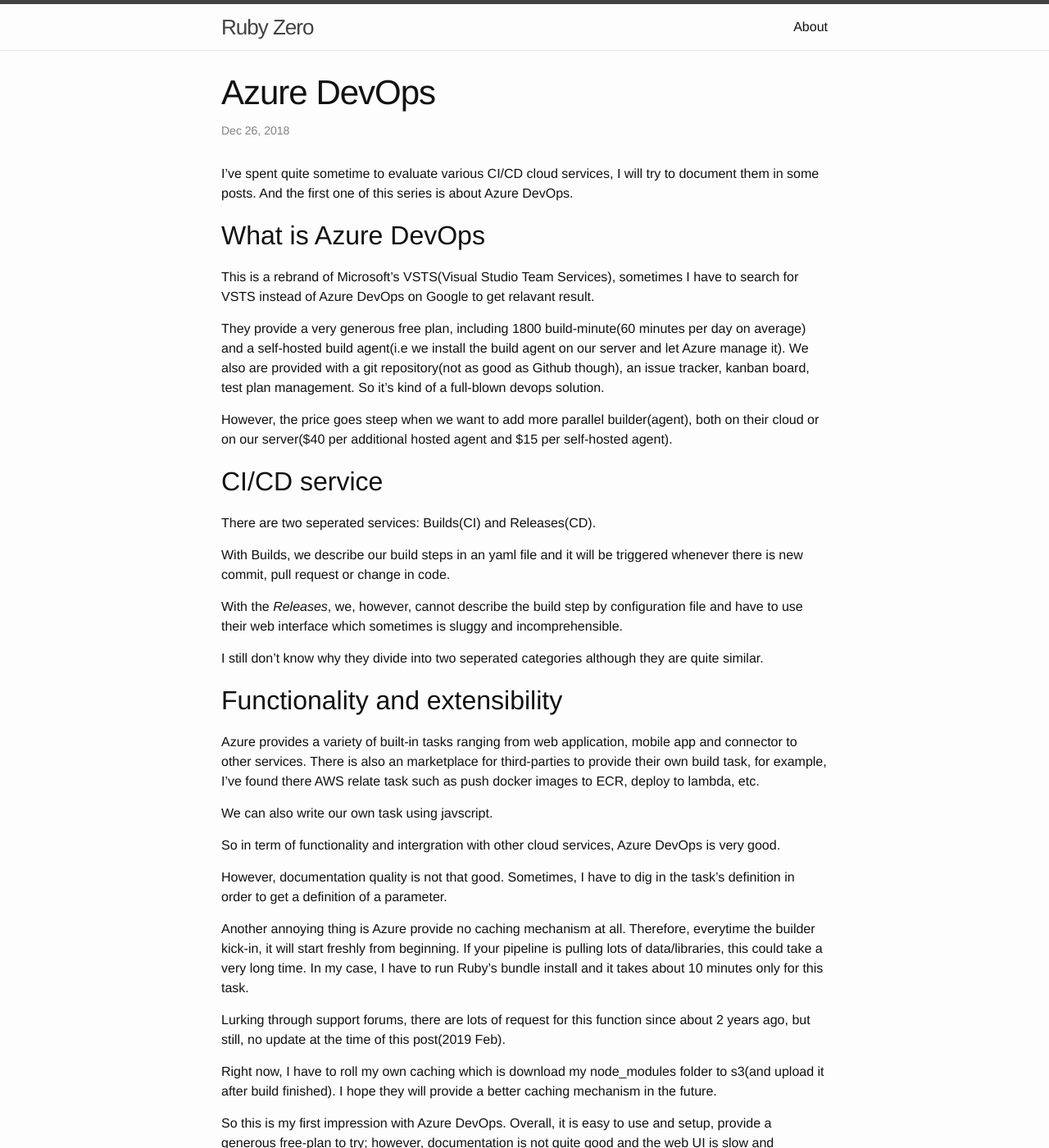
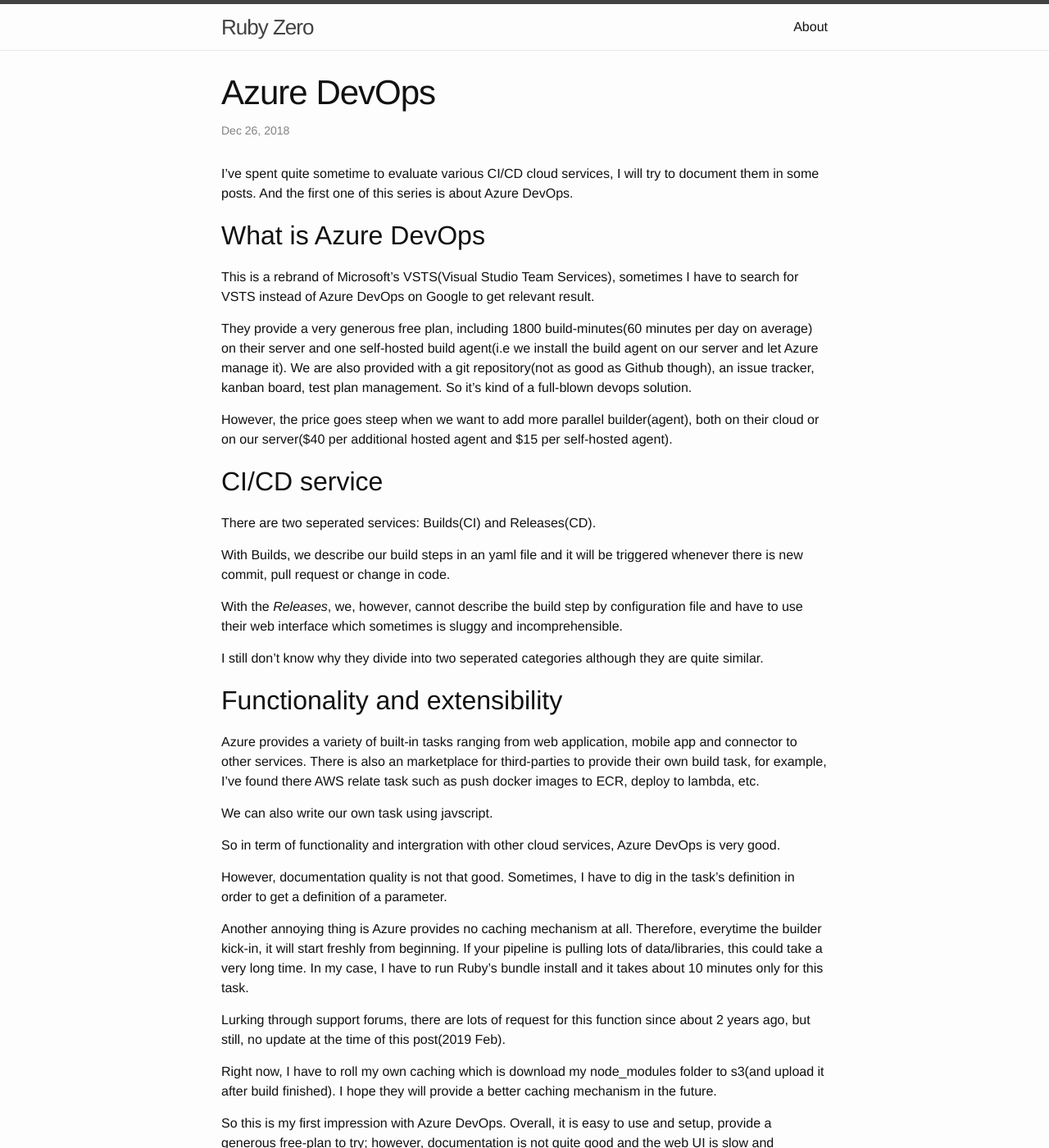
Before and after one commit to zinh/zinh.github.io, a Jekyll site: the page built from _posts/2019-02-11-2019-CD-services.markdown, in a window 1280 px wide and 1400 px high. Shown: the whole window at 82% size. Built offline with Jekyll 4.4.1, drawn with Linux system fonts in a browser that asks for light colours; some of the changed text lies outside the part shown.

Commit message:
Update 2019-02-11-2019-CD-services.markdown

```diff
--- a/_posts/2019-02-11-2019-CD-services.markdown
+++ b/_posts/2019-02-11-2019-CD-services.markdown
@@ -11,9 +11,9 @@
 
 ## What is Azure DevOps
 
-This is a rebrand of Microsoft's VSTS(Visual Studio Team Services), sometimes I have to search for VSTS instead of Azure DevOps on Google to get relavant result.
+This is a rebrand of Microsoft's VSTS(Visual Studio Team Services), sometimes I have to search for VSTS instead of Azure DevOps on Google to get relevant result.
 
-They provide a very generous free plan, including 1800 build-minute(60 minutes per day on average) and a self-hosted build agent(i.e we install the build agent on our server and let Azure manage it). We also are provided with a git repository(not as good as Github though), an issue tracker, kanban board, test plan management.
+They provide a very generous free plan, including 1800 build-minutes(60 minutes per day on average) on their server and one self-hosted build agent(i.e we install the build agent on our server and let Azure manage it). We are also provided with a git repository(not as good as Github though), an issue tracker, kanban board, test plan management.
 So it's kind of a full-blown devops solution.
 
 However, the price goes steep when we want to add more parallel builder(agent), both on their cloud or on our server($40 per additional hosted agent and $15 per self-hosted agent).
@@ -39,11 +39,11 @@
 
 However, documentation quality is not that good. Sometimes, I have to dig in the task's definition in order to get a definition of a parameter.
 
-Another annoying thing is Azure provide no caching mechanism at all. Therefore, everytime the builder kick-in, it will start freshly from beginning.
+Another annoying thing is Azure provides no caching mechanism at all. Therefore, everytime the builder kick-in, it will start freshly from beginning.
 If your pipeline is pulling lots of data/libraries, this could take a very long time. In my case, I have to run Ruby's bundle install and it takes about 10 minutes only for this task.
 
 Lurking through support forums, there are lots of request for this function since about 2 years ago, but still, no update at the time of this post(2019 Feb).
 
 Right now, I have to roll my own caching which is download my node_modules folder to s3(and upload it after build finished). I hope they will provide a better caching mechanism in the future.
 
-So this is my first impression with Azure DevOps. Overall, it is easy to use and setup, provide a generous free-plan to try; however, documentation is not quite good and the web UI is slow and sometimes, uncomprehensible.
+So this is my first impression with Azure DevOps. Overall, it is easy to use and setup, provide a generous free-plan to try; however, documentation is not quite good and the web UI is slow and sometimes, incomprehensible.
```
